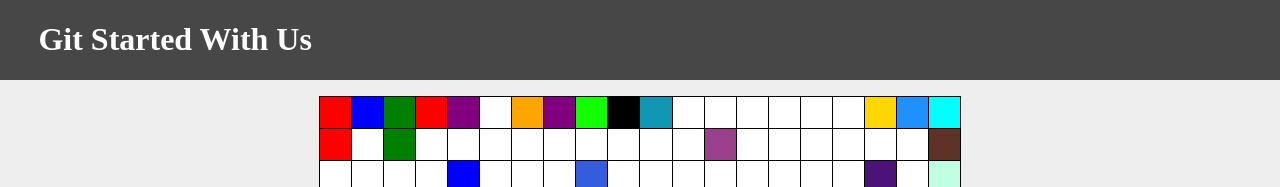
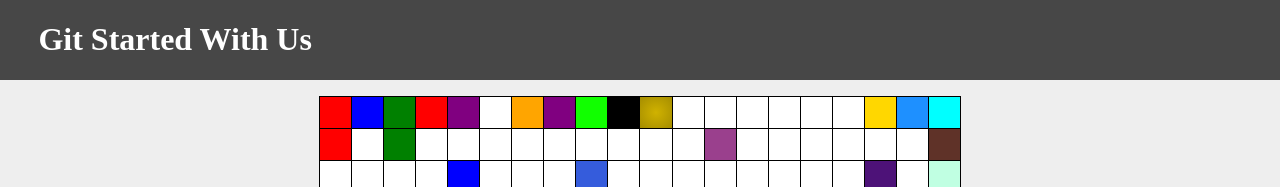
Before and after one commit to sonali2425singh-byte/GitStartedWithUs, a plain HTML site: page index.html in a window 1280 px wide. Shown: the top 187 px of the page. Drawn offline with Linux system fonts and the light colour scheme.

Commit message:
Your message here

```diff
--- a/style.css
+++ b/style.css
@@ -303,3 +303,6 @@ background-color: red;
 #pixel-art-container .cell:nth-child(1225) {
     background-color: navy
 }
+#pixel-art-container  .cell:nth-child(11) {
+  background-image: radial-gradient(#d0b200,#a58d00);
+}
```
